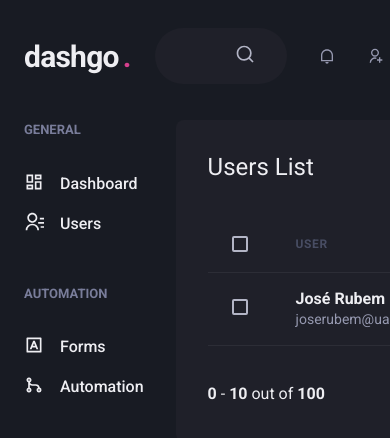
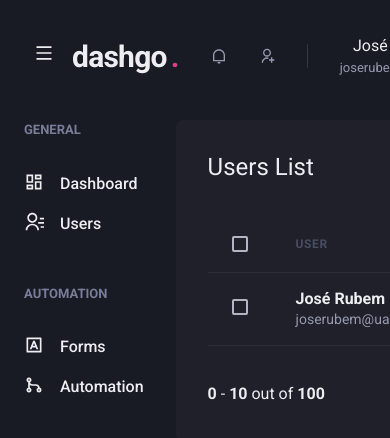
Before and after one commit to joserubemneto/dashgo, a Next.js app: page /users in a window 390 px wide. Shown: the top 438 px of the page. Built offline with nearby package versions, Linux system fonts and the light colour scheme.

Commit message:
feat: added responsive styles

```diff
--- a/src/components/Header/index.tsx
+++ b/src/components/Header/index.tsx
@@ -1,10 +1,19 @@
-import { Flex } from '@chakra-ui/react'
+import { Flex, IconButton, useBreakpointValue, Icon } from '@chakra-ui/react'
+import { RiMenuLine } from 'react-icons/ri'
+import { useSidebarDrawer } from '../../context/SidebarDrawerContext'
 import { Logo } from './Logo'
 import { NotificationsNav } from './NotificationsNav'
 import { Profile } from './Profile'
 import { SearchBox } from './SearchBox'
 
 export function Header() {
+  const { onOpen } = useSidebarDrawer()
+
+  const isWideVersion = useBreakpointValue({
+    base: false,
+    lg: true,
+  })
+
   return (
     <Flex
       w='100%'
@@ -15,12 +24,24 @@ export function Header() {
       mt='4'
       align='center'
       px='6'>
+      {!isWideVersion && (
+        <IconButton
+          aria-label='Open navigation'
+          icon={<Icon as={RiMenuLine} />}
+          fontSize='20'
+          variant='unstyled'
+          onClick={onOpen}
+          mr='2'
+        />
+      )}
+
       <Logo />
-      <SearchBox />
+
+      {isWideVersion && <SearchBox />}
 
       <Flex align='center' ml='auto'>
         <NotificationsNav />
-        <Profile />
+        <Profile showProfileData={isWideVersion} />
       </Flex>
     </Flex>
   )
```
